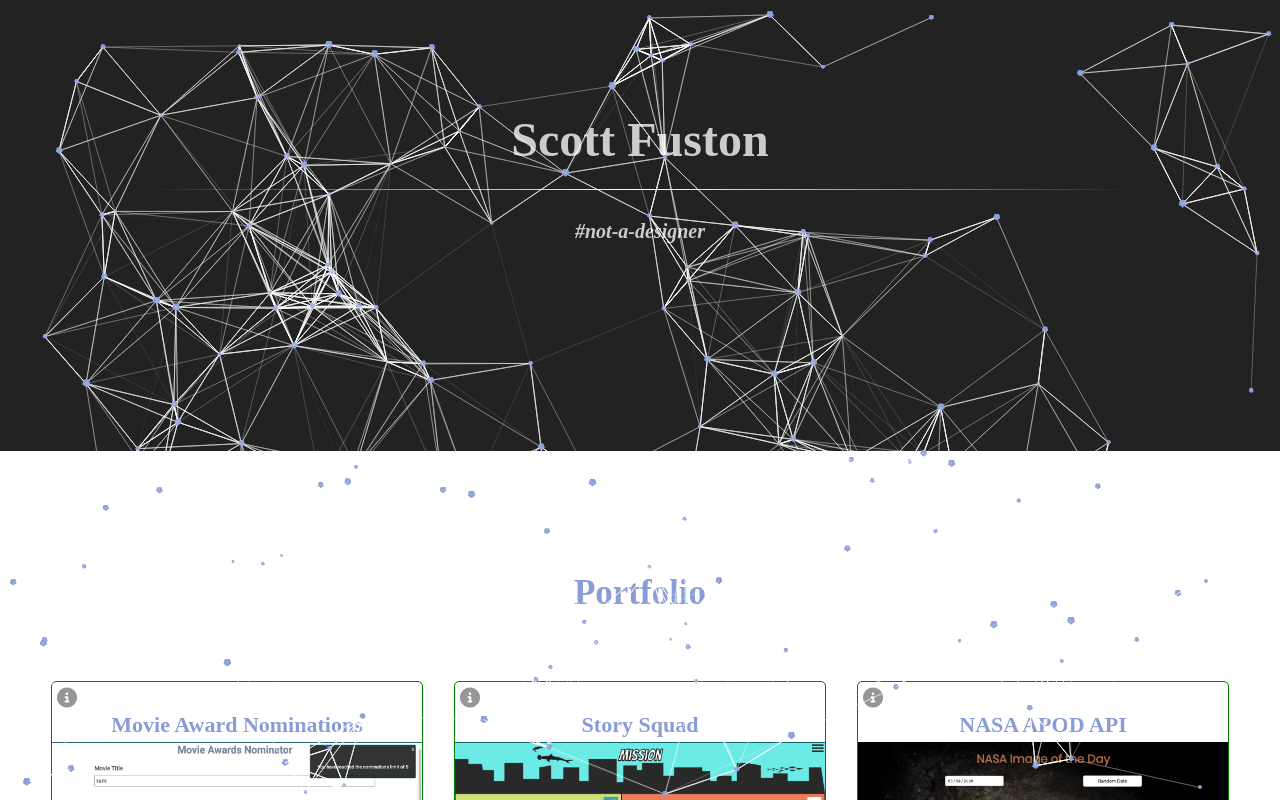
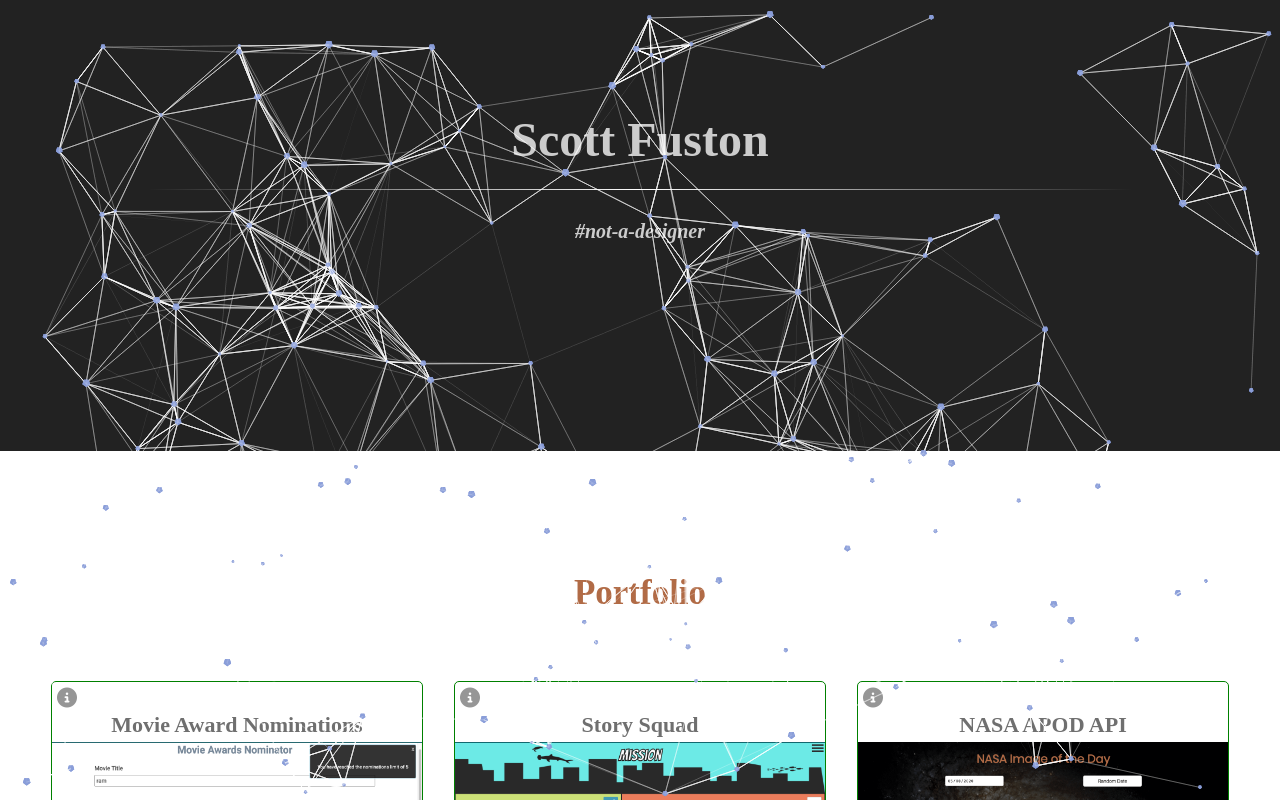
Before and after one commit to fuston05/scott-fuston-portfolio, a React (Create React App) app: page / in a window 1280 px wide. Shown: the top 800 px of the page. Built offline with nearby package versions, Linux system fonts and the light colour scheme.

Commit message:
changes some theme colors

```diff
--- a/src/sass/NavMain.scss
+++ b/src/sass/NavMain.scss
@@ -64,6 +64,7 @@
 
         a{
           font-size: $h4Size;
+          color: lighten($orange, 15%);
 
           @include media('540px'){
             font-size: $h5Size;
@@ -71,7 +72,7 @@
         }
 
         a:hover {
-          color: $darkBlue;
+          color: darken($orange, 10%);
         }
       }//end li
     }//end ul
--- a/src/sass/Skills.scss
+++ b/src/sass/Skills.scss
@@ -26,7 +26,7 @@
 
       .skillsIcon {
         font-size: $pSize + 1;
-        color: $h4Color;
+        color: $h5Color;
 
         @include media("2000px") {
         }
@@ -67,14 +67,22 @@
 
       .dark {
         border-radius: 3px;
-        background-color: $gray;
+        background-color: $orange;
         color: $white;
+
+        &:hover{
+          color: lighten($white, 20%);
+        }
       }
 
       .light {
         border-radius: 3px;
-        background-color: $white;
+        background-color: $darkGray;
         color: $gray;
+
+        &:hover{
+          color: lighten($gray, 30%);
+        }
       }
     }
 
--- a/src/sass/vars.scss
+++ b/src/sass/vars.scss
@@ -15,13 +15,13 @@ $red: red;
 
 // FONT COLORS *****
 $pColor: $gray;
-$aColor: $blue;
+$aColor: $orange;
 
 $h1Color: $white;
 $h2Color: $blue;
 $h3Color: $white;
-$h4Color: $blue;
-$h5Color: $blue;
+$h4Color: $orange;
+$h5Color: lighten($black, 30%);
 
 $labelColor: $black;
 $inputColor: $darkGray;
```
